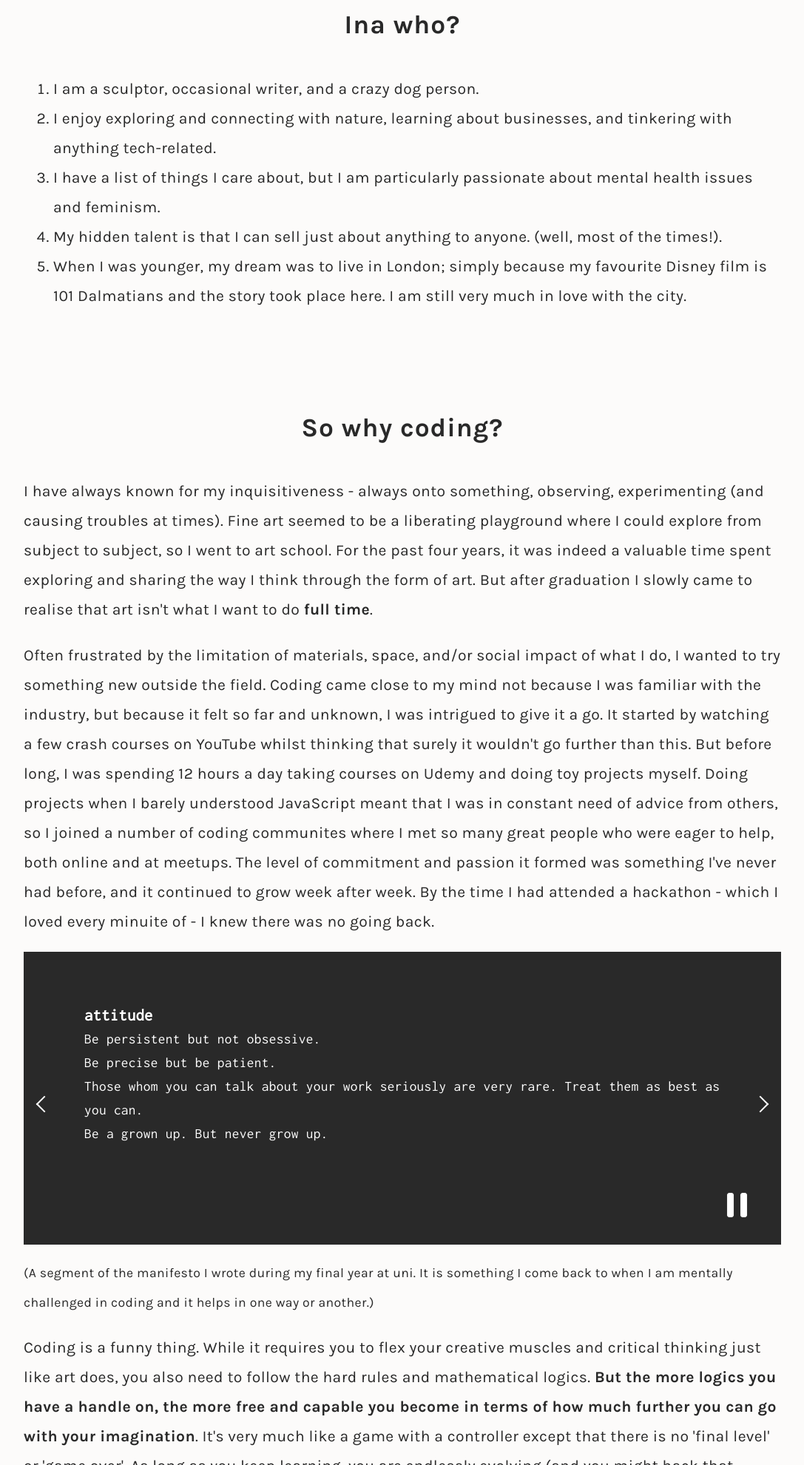
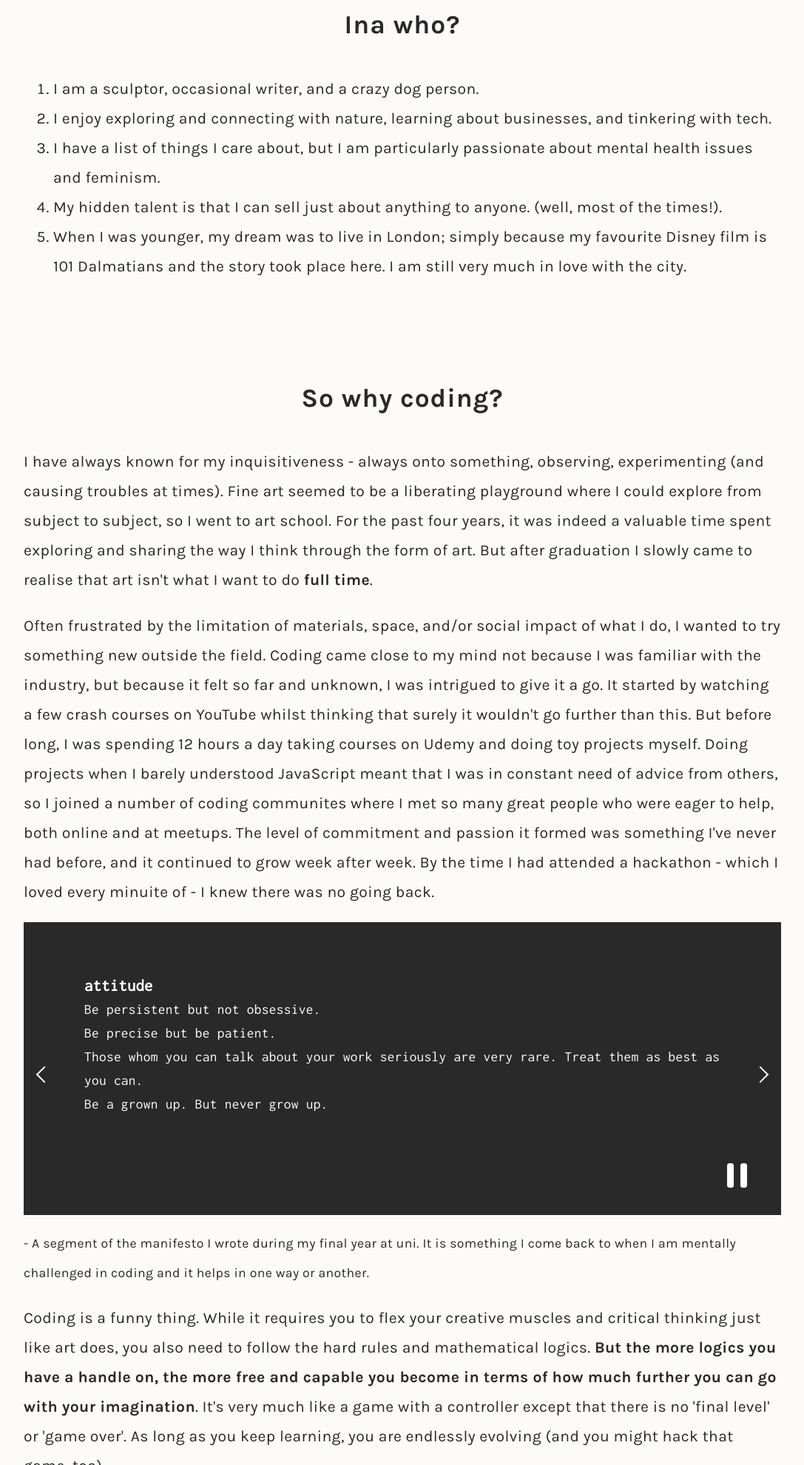
Before and after one commit to itsina96/FAC-application, a plain HTML site: page index.html in a window 1280 px wide. Shown: the part 896-2877 px from the top of the page at 74% size, without its empty margins (96-1183 px from the left). Drawn offline with Linux system fonts and the light colour scheme.

Commit message:
fix typo

```diff
--- a/index.html
+++ b/index.html
@@ -53,8 +53,8 @@
             <h3 class="title">Ina who?</h3>
             <ol>
                 <li>I am a sculptor, occasional writer, and a crazy dog person.</li>
-                <li>I enjoy exploring and connecting with nature, learning about businesses, and tinkering with anything tech-related.</li>
-                <li>I  have a list of things I care about, but I am particularly passionate about mental health issues and feminism.</li>
+                <li>I enjoy exploring and connecting with nature, learning about businesses, and tinkering with tech.</li>
+                <li>I have a list of things I care about, but I am particularly passionate about mental health issues and feminism.</li>
                 <li>My hidden talent is that I can sell just about anything to anyone. (well, most of the times!).</li>
                 <li>When I was younger, my dream was to live in London; simply because my favourite Disney film is 101 Dalmatians and the story took place here. I am still very much in love with the city.</li>
             </ol>
@@ -140,7 +140,7 @@
                     </div>
                 </div>
 
-                <p class="manifesto">(A segment of the manifesto I wrote during my final year at uni. It is something I come back to when I am mentally challenged in coding and it helps in one way or another.)</p>
+                <p class="manifesto">- A segment of the manifesto I wrote during my final year at uni. It is something I come back to when I am mentally challenged in coding and it helps in one way or another.</p>
 
                 <p>
                     Coding is a funny thing. While it requires you to flex your creative muscles and critical thinking just like art does, you also need to follow the hard rules and mathematical logics. <strong>But the more logics you have a handle on, the more free and capable you become in terms of how much further you can go with your imagination</strong>. It's very much like a game with a controller except that there is no 'final level' or 'game over'. As long as you keep learning, you are endlessly evolving (and you might hack that game, too).
```
